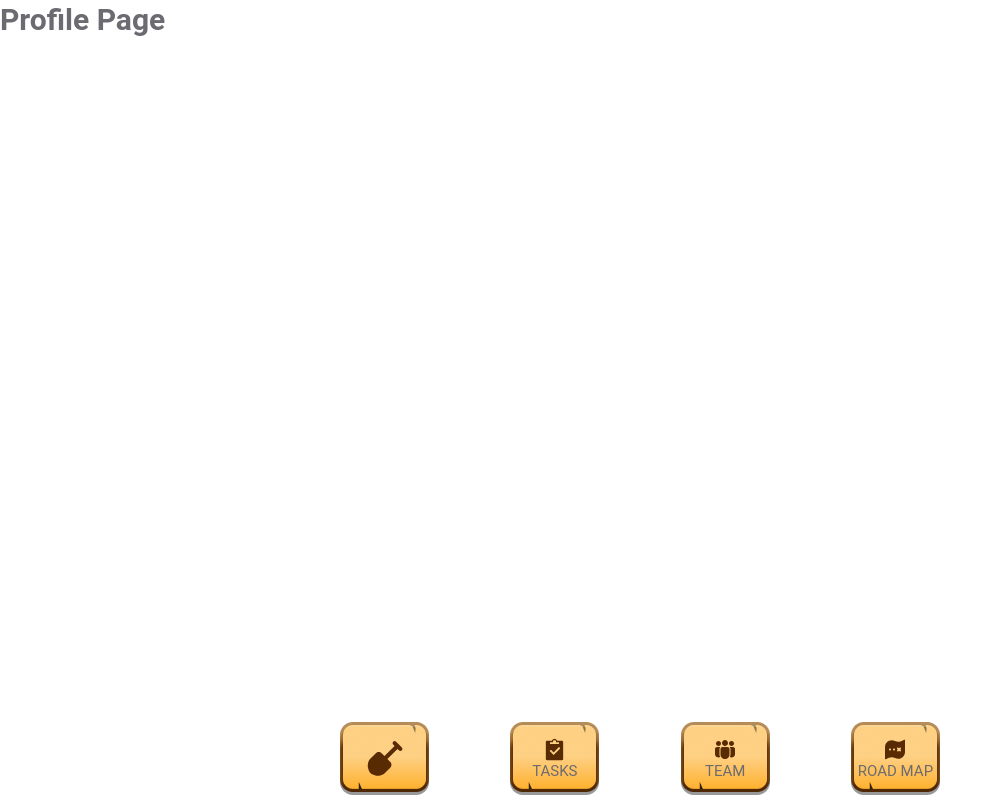
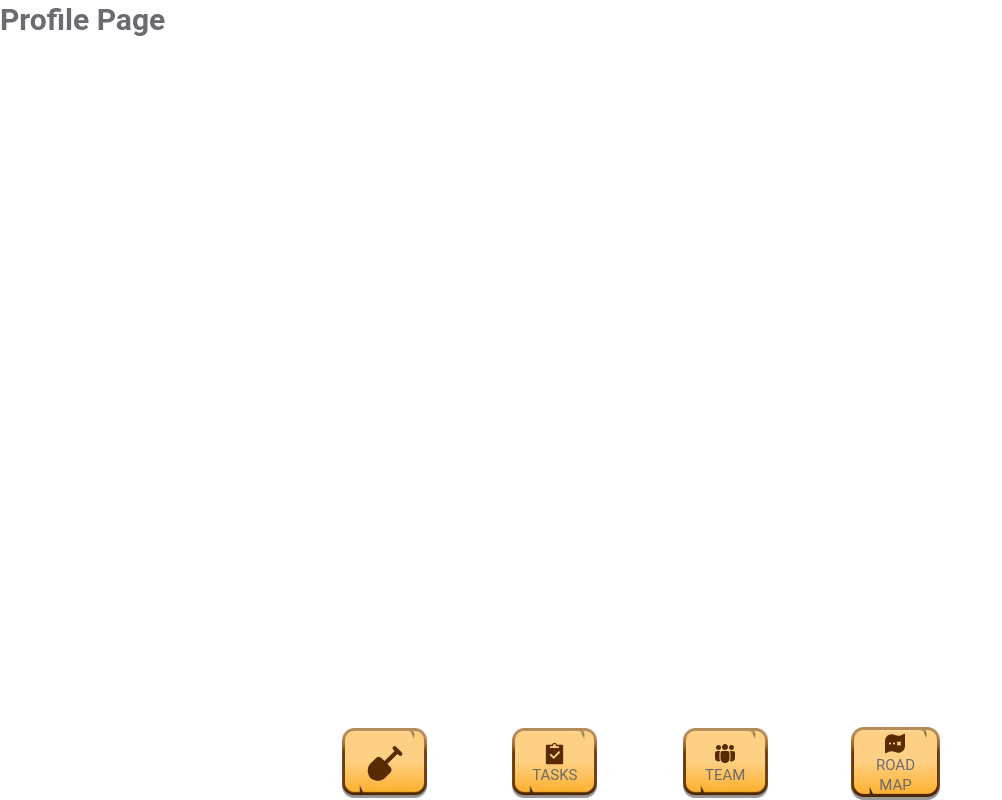
Before and after one commit to Scandal-MyZiK/klondike, a React (Create React App) app: page /roadmap in a window 1280 px wide. Shown: the whole page, without its empty margins (0-1002 px from the left). Built offline with nearby package versions, Linux system fonts and the light colour scheme.

Commit message:
add loading page

```diff
--- a/src/App.jsx
+++ b/src/App.jsx
@@ -1,12 +1,7 @@
 import React, { Suspense, lazy } from "react";
-import {
-  BrowserRouter as Router,
-  Route,
-  Routes,
-  NavLink,
-} from "react-router-dom";
+import { BrowserRouter as Router, Route, Routes } from "react-router-dom";
 import "normalize.css";
-import Loading from "./components/Loading";
+import Loading from "./components/Loading/Loading";
 import Navigation from "./components/Navigation/Navigation";
 import "./app.css";
 
@@ -21,7 +16,7 @@ const App = () => {
       <div className="app-container">
         <Suspense fallback={<Loading />}>
           <Routes>
-            <Route exact path="/" element={<Home />} />
+            <Route path="/" element={<Home />} />
             <Route path="/tasks" element={<About />} />
             <Route path="/team" element={<Contact />} />
             <Route path="/roadmap" element={<Profile />} />
--- /dev/null
+++ b/src/components/AppWidthContainer/AppWidthContainer.jsx
@@ -0,0 +1,13 @@
+import React from "react";
+import "./style.css";
+import Container from "../Container/Container";
+
+const AppWidthContainer = ({ children, className = "" }) => {
+  return (
+    <div className={`app-width ${className}`}>
+      <Container>{children}</Container>
+    </div>
+  );
+};
+
+export default AppWidthContainer;
--- /dev/null
+++ b/src/components/AppWidthContainer/style.css
@@ -0,0 +1,4 @@
+.app-width {
+  width: 100dvw;
+  min-height: 100dvh;
+}
--- a/src/components/Container/style.css
+++ b/src/components/Container/style.css
@@ -1,5 +1,5 @@
 .container {
   max-width: 600px;
-  width: 100%;
+  width: 95%;
   margin: 0 auto;
 }
--- a/src/components/Loading.jsx
+++ /dev/null
@@ -1,7 +0,0 @@
-import React from "react";
-
-const Loading = () => {
-  return <div>Loading...</div>;
-};
-
-export default Loading;
--- /dev/null
+++ b/src/components/Loading/Loading.jsx
@@ -0,0 +1,17 @@
+import React from "react";
+import "./style.css";
+import AppWidth from "../AppWidthContainer/AppWidthContainer";
+
+import LoadingImg from "./assets/loading-img.png";
+
+const Loading = () => {
+  return (
+    <AppWidth className="loading-bg">
+      <div className="loading-content">
+        <img className="loading-img" src={LoadingImg} alt="" />
+      </div>
+    </AppWidth>
+  );
+};
+
+export default Loading;
--- /dev/null
+++ b/src/components/Loading/style.css
@@ -0,0 +1,19 @@
+.loading-bg {
+  background-size: cover;
+  background-repeat: no-repeat;
+  background-image: url("./assets/main.png");
+  display: flex;
+  align-items: center;
+  justify-content: center;
+}
+
+.loading-content {
+  display: flex;
+  align-items: center;
+  justify-content: center;
+}
+
+.loading-img {
+  max-width: 100%;
+  height: auto;
+}
--- a/src/components/Navigation/Navigation.jsx
+++ b/src/components/Navigation/Navigation.jsx
@@ -1,5 +1,4 @@
 import React from "react";
-import { NavLink } from "react-router-dom";
 import "./style.css";
 import NavigationItem from "../NavigationItem/NavigationItem";
 
--- a/src/components/NavigationItem/NavigationItem.jsx
+++ b/src/components/NavigationItem/NavigationItem.jsx
@@ -5,12 +5,12 @@ import "./style.css";
 function NavigationItem({ path, text, icon }) {
   return (
     <NavLink
-      className="bottom-nav__link"
-      exact
+      className={({ isActive }) =>
+        isActive ? "bottom-nav__link active" : "bottom-nav__link"
+      }
       to={path}
-      activeClassName="active"
     >
-      <img className="bottom-nav__img" src={icon} />
+      <img className="bottom-nav__img" src={icon} alt="" />
       <span className="bottom-nav__text">{text}</span>
     </NavLink>
   );
--- a/src/components/NavigationItem/style.css
+++ b/src/components/NavigationItem/style.css
@@ -1,13 +1,15 @@
 .bottom-nav__link {
   max-width: 89px;
+  min-height: 70px;
   width: 100%;
   display: flex;
   flex-direction: column;
   align-items: center;
+  justify-content: center;
   background-image: url(./assets/bg-yellow.jpg);
   background-size: contain;
   background-position: center;
   background-repeat: no-repeat;
-  padding: 19px 5px;
+  padding: 5px 7px;
   text-align: center;
 }
```
Also changed, not shown: src/components/Loading/assets/loading-img.png (added), src/components/Loading/assets/main.png (added).
